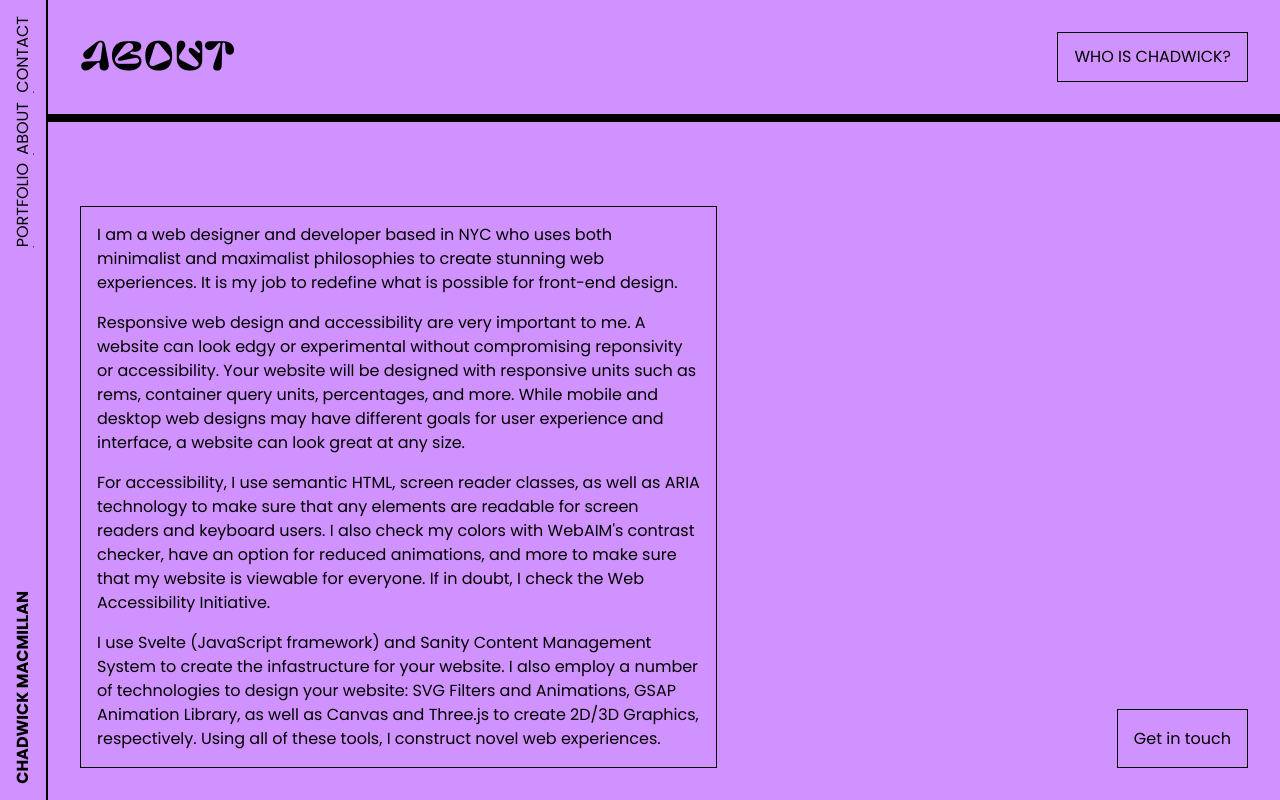
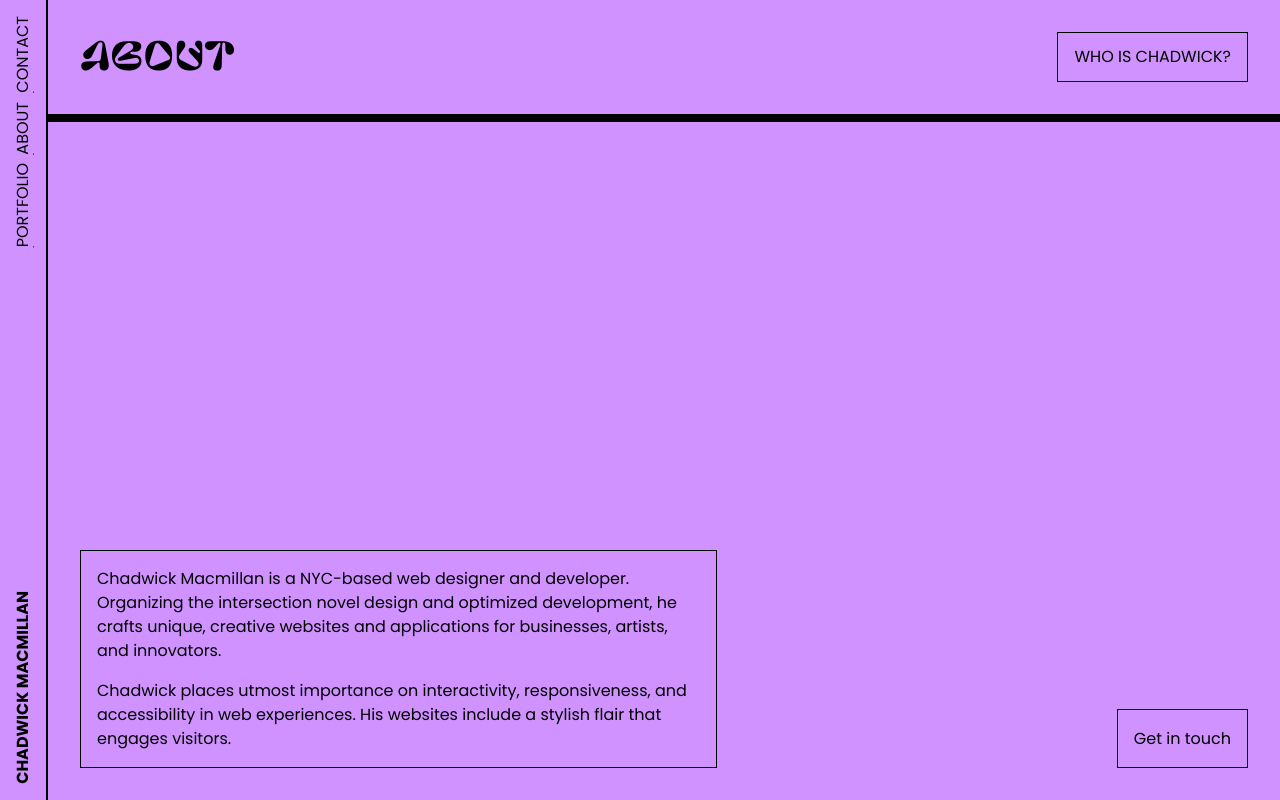
Before and after one commit to chadwick-studio/personal-portfolio, a SvelteKit app: page /about in a window 1280 px wide. Built offline with nearby package versions, Linux system fonts and the light colour scheme.

Commit message:
Bug fixes

```diff
--- a/src/routes/about/+page.svelte
+++ b/src/routes/about/+page.svelte
@@ -6,47 +6,18 @@
 	<main class="main">
 		<section>
 			<p>
-				I am a web designer and developer based in NYC
-				who uses both minimalist and maximalist
-				philosophies to create stunning web experiences.
-				It is my job to redefine what is possible for
-				front-end design.
+				Chadwick Macmillan is a NYC-based web designer
+				and developer. Organizing the intersection novel
+				design and optimized development, he crafts
+				unique, creative websites and applications for
+				businesses, artists, and innovators.
 			</p>
 
 			<p>
-				Responsive web design and accessibility are very
-				important to me. A website can look edgy or
-				experimental without compromising reponsivity or
-				accessibility. Your website will be designed
-				with responsive units such as rems, container
-				query units, percentages, and more. While mobile
-				and desktop web designs may have different goals
-				for user experience and interface, a website can
-				look great at any size.
-			</p>
-
-			<p>
-				For accessibility, I use semantic HTML, screen
-				reader classes, as well as ARIA technology to
-				make sure that any elements are readable for
-				screen readers and keyboard users. I also check
-				my colors with WebAIM's contrast checker, have
-				an option for reduced animations, and more to
-				make sure that my website is viewable for
-				everyone. If in doubt, I check the Web
-				Accessibility Initiative.
-			</p>
-
-			<p>
-				I use Svelte (JavaScript framework) and Sanity
-				Content Management System to create the
-				infastructure for your website. I also employ a
-				number of technologies to design your website:
-				SVG Filters and Animations, GSAP Animation
-				Library, as well as Canvas and Three.js to
-				create 2D/3D Graphics, respectively. Using all
-				of these tools, I construct novel web
-				experiences.
+				Chadwick places utmost importance on
+				interactivity, responsiveness, and accessibility
+				in web experiences. His websites include a
+				stylish flair that engages visitors.
 			</p>
 		</section>
 		<section>
@@ -60,11 +31,11 @@
 		font-family: "Poppins";
 		display: grid;
 		grid-template-rows: auto 1fr;
-		height: 100svh;
+		height: 100%;
+		overflow-y: auto;
 	}
 	@media (max-width: 677px) {
 		.content {
-			overflow-y: auto;
 			height: auto;
 		}
 	}
@@ -96,7 +67,6 @@
 	.main {
 		padding-block: 32px;
 		padding-inline: 32px;
-		overflow-y: auto;
 		display: flex;
 		justify-content: space-between;
 		align-items: end;
--- a/src/routes/contact/+page.svelte
+++ b/src/routes/contact/+page.svelte
@@ -133,14 +133,14 @@
 
 <style lang="scss">
 	.content {
-		height: 100svh;
 		font-family: "Poppins";
 		display: grid;
 		grid-template-rows: auto 1fr;
+		height: 100%;
+		overflow-y: auto;
 	}
 	@media (max-width: 677px) {
 		.content {
-			overflow-y: auto;
 			height: auto;
 		}
 	}
--- a/src/routes/portfolio/+page.svelte
+++ b/src/routes/portfolio/+page.svelte
@@ -50,7 +50,7 @@
 			role: "Development",
 			year: "2023",
 			description:
-				"Refactor of CSS code for -ette literary magazine. Organized code into modules, and utilized new CSS features like grid and logical properties to make layouts easier to work with.",
+				"Refactor of CSS code for -ette literary magazine. Organization of code into modules, and utilization of new CSS features like grid and logical properties to facilitate layout production.",
 			src: "/images/ette-review-refactor.png",
 			alt: "Test",
 		},
@@ -66,7 +66,7 @@
 <div class="content">
 	<header class="header">
 		<h1>Portfolio</h1>
-		<p>Checkout the projects I've done!</p>
+		<p>Checkout his projects!</p>
 	</header>
 	<main class="main">
 		<div class="current-project">
@@ -122,7 +122,9 @@
 		font-family: "Poppins";
 		display: grid;
 		grid-template-rows: auto 1fr;
-		height: 100svh;
+		height: 100%;
+		overflow-y: auto;
+		overflow-x: auto;
 	}
 	@media (max-width: 904px) {
 		.content {
```
